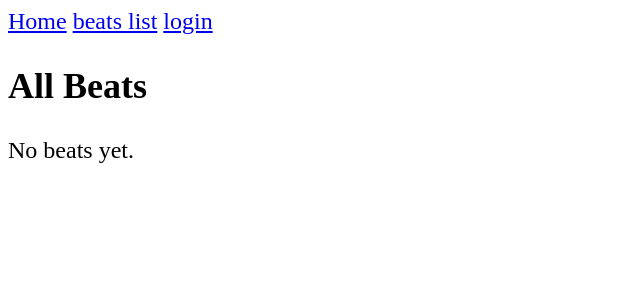
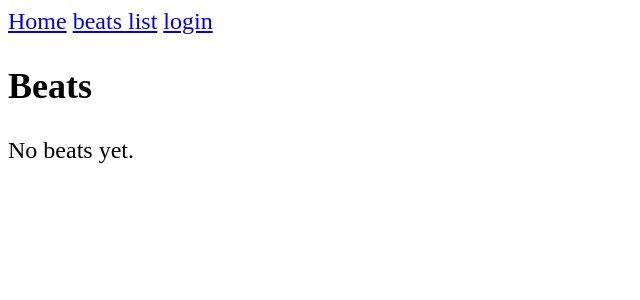
Before and after one commit to noobiept/drum_machine, a Django app: template templates/accounts/all_beats.html in a window 1280 px wide. Shown: the top 300 px of the page, without its empty margins (0-640 px from the left). Run offline with Django 3.2, Linux system fonts and the light colour scheme; the template is opened without the code that fills it, so the values that code supplies are empty.

Commit message:
- specify the username on the title when showing all the beats

```diff
--- a/templates/accounts/all_beats.html
+++ b/templates/accounts/all_beats.html
@@ -6,5 +6,5 @@
 {% endblock %}
 
 {% block content %}
-    {% include "beats_table.html" with title="All Beats" %}
+    {% include "beats_table.html" with title=user.username|add:" Beats" %}
 {% endblock %}
```
